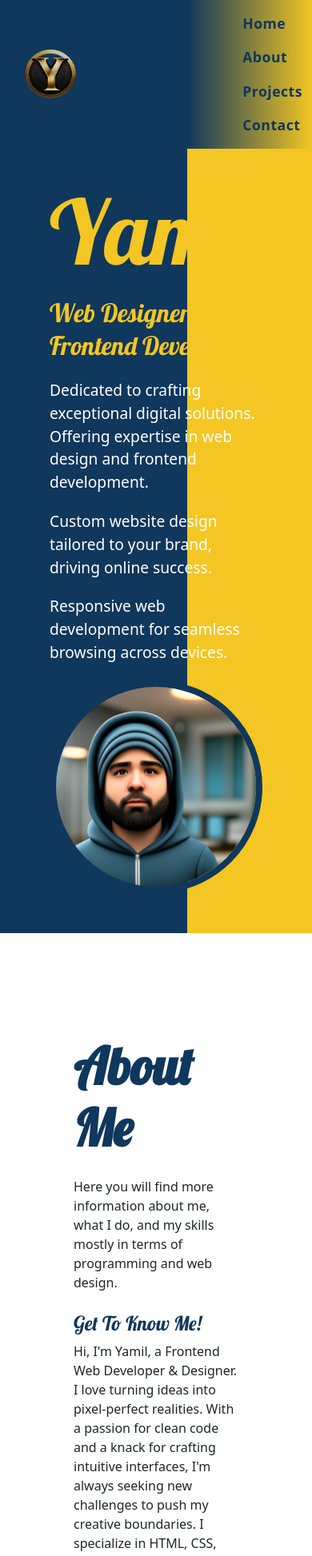
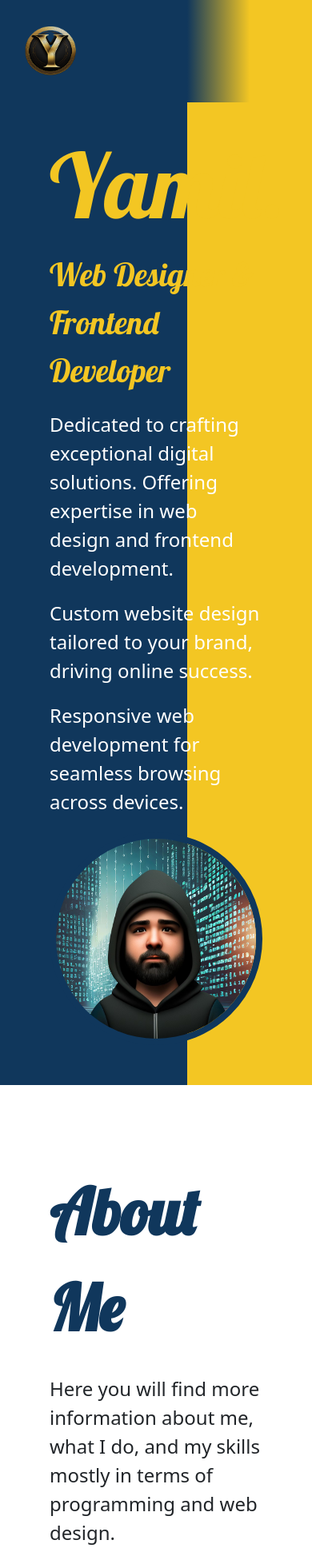
Before and after one commit to YamilVillegas/Yamil-Portfolio, a React (Create React App) app: page / in a window 390 px wide. Shown: the top 1946 px of the page at 80% size. Built offline with nearby package versions, Linux system fonts and the light colour scheme.

Commit message:
Animations and updated headshot

```diff
--- a/src/App.css
+++ b/src/App.css
@@ -1,3 +1,7 @@
+html {
+  scroll-behavior: smooth;
+}
+
 body {
   font-family: 'Open Sans', sans-serif;
 }
@@ -47,15 +51,15 @@ h2 {
 .navbar-dark {
   color: #10375c;
   background-color: #f3c623;
-  background-image: linear-gradient(to right, #10375c 20%, #10375c, #f3c623);
+  background-image: linear-gradient(to right, #10375c 60%, #f3c623, #f3c623);
   margin-bottom: 2rem;
   min-height: 8rem;
 }
 
 .navbar-dark .navbar-nav .nav-link {
-  color: #10375c !important;
+  color: #dcdcdc !important;
   font-weight: bold;
-  font-size: 1.1rem;
+  font-size: 1.3rem;
   letter-spacing: 0.5px;
 }
 
@@ -67,6 +71,38 @@ h2 {
 .name-text {
   font-size: 5rem;
   color: #f3c623;
+}
+
+.hero-section .name-text,
+.hero-section .hero-h2,
+.hero-section p {
+  animation: fadeIn 1s ease-in-out;
+}
+
+.hero-section img {
+  animation: zoomIn 1.5s ease-in-out;
+}
+
+@keyframes fadeIn {
+  from {
+    opacity: 0;
+    transform: translateY(20px);
+  }
+  to {
+    opacity: 1;
+    transform: translateY(0);
+  }
+}
+
+@keyframes zoomIn {
+  from {
+    opacity: 0;
+    transform: scale(0.8);
+  }
+  to {
+    opacity: 1;
+    transform: scale(1);
+  }
 }
 
 .hero-section {
@@ -83,21 +119,21 @@ h2 {
   font-size: 7rem;
   color: #f3c623;
   margin-bottom: 20px; /* Adds space below the main title */
-  line-height: 1.1; /* Increases space between lines in the heading */
+  line-height: 1.1;
 }
 
 .hero-section h2 {
-  font-size: 2rem;
+  font-size: 2.5rem;
   color: #f3c623;
-  margin-bottom: 20px; /* Adds space below the subheading */
-  line-height: 1.3;
+  margin-bottom: 20px;
+  line-height: 1.5;
 }
 
 .hero-section p {
   color: #ffffff;
-  font-size: 1.2rem;
-  line-height: 1.5; /* Adds more space between lines in paragraphs */
-  margin-bottom: 20px; /* Adds space below each paragraph */
+  font-size: 1.5rem;
+  line-height: 1.5;
+  margin-bottom: 20px;
 }
 
 .hero-section .image-container {
@@ -108,7 +144,7 @@ h2 {
 
 .hero-section .text-container {
   width: 50%;
-  padding: 0 40px; /* Increases left and right padding */
+  padding: 0 40px;
 }
 
 .img-fluid.rounded-circle {
@@ -117,13 +153,39 @@ h2 {
 }
 
 .about-me-section {
-  padding: 80px;
+  padding: 50px;
+  line-height: 1.5;
+}
+
+.skills-icons .icon {
+  animation: slideIn 2s ease-in-out;
+}
+
+@keyframes slideIn {
+  from {
+    opacity: 0;
+    transform: translateX(-20px);
+  }
+  to {
+    opacity: 1;
+    transform: translateX(0);
+  }
 }
 
 .about-me-title {
-  font-size: 4rem;
+  font-size: 5rem;
   color: #10375c;
   font-weight: bold;
+  line-height: 1.5;
+}
+
+.about-me-h2 {
+  font-size: 2.5rem;
+  line-height: 1.5;
+}
+
+.about-me-p {
+  font-size: 1.5rem;
 }
 
 .skills-icons {
@@ -153,45 +215,94 @@ h2 {
 
 .projects-h1 {
   color: #f3c623;
-  font-size: 4rem;
+  font-size: 5rem;
+}
+
+.projects-p {
+  margin-top: 50px;
+  font-size: 1.5rem;
 }
 
 .project-card {
   margin-bottom: 20px;
 }
 
-.contact-form-h3 {
-  color: #10375c;
-  font-size: 2rem;
+.project-card {
+  transition: transform 0.3s ease, box-shadow 0.3s ease;
+}
+
+.project-card:hover {
+  transform: scale(1.05);
+  box-shadow: 0px 4px 15px rgba(0, 0, 0, 0.2);
 }
 
 .contact-form {
-    padding: 20px;
-    border-radius: 10px;
-    width: 400px;
-    margin: 0 auto;
-    text-align: center;
+  padding: 40px;
+  border-radius: 15px;
+  width: 450px;
+  margin: 20px auto;
+  text-align: center;
+  box-shadow: 0px 4px 15px rgba(0, 0, 0, 0.1);
+}
+
+.contact-form-h3 {
+  white-space: nowrap;
+  font-size: 2.2rem;
+  color: #10375c;
+  margin-bottom: 15px;
+}
+
+.contact-form-p {
+  font-size: 1.25rem;
+  color: #666;
+  margin-bottom: 20px;
+  line-height: 1.6;
 }
 
 .contact-form input[type="textarea"] {
   width: 100%;
   resize: vertical;
-  padding: 10px;
-  border: 1px solid #ccc;
-  background-color: #FFFFF0;
-  border-radius: 5px;
-  min-height: 200px; /* Increase the height for a more square shape */
+  padding: 15px;
+  border: 1px solid #ddd;
+  background-color: #fefefe;
+  border-radius: 10px;
+  min-height: 150px;
+  font-size: 1rem;
+  color: #333;
+  margin-bottom: 20px;
 }
 
 .contact-form button {
-  margin-top: 10px;
+  margin-top: 20px;
+  padding: 10px 20px;
   background-color: #10375c;
   color: white;
-  border: solid;
-  border-width: 2px;
-  border-color: #f3c623;
+  border: 2px solid #f3c623;
   font-family: 'Lobster', cursive;
   font-size: 1.2rem;
+  cursor: pointer;
+  transition: background-color 0.3s ease, transform 0.3s ease;
+}
+
+.contact-form button:hover {
+  background-color: #f3c623;
+  color: #10375c;
+  transform: translateY(-2px);
+}
+
+@media (max-width: 768px) {
+  .contact-form {
+      width: 90%; /* Adjust for smaller screens */
+      padding: 30px;
+  }
+
+  .contact-form-h3 {
+      font-size: 1.8rem; /* Slightly smaller for mobile */
+  }
+
+  .contact-form-p {
+      font-size: 1.1rem; /* Adjust paragraph font size */
+  }
 }
 
 .page-enter {
--- a/src/components/AboutMe.js
+++ b/src/components/AboutMe.js
@@ -10,14 +10,14 @@ const AboutMe = () => {
         <Row>
           <Col md={8}>
             <h1 className="about-me-title mb-4">About Me</h1>
-            <p>
+            <p className='about-me-p'>
               Here you will find more information about me, what I do, and my skills mostly in terms of programming and web design.
             </p>
-            <h2 className="mt-4">Get To Know Me!</h2>
-            <p>
+            <h2 className="about-me-h2 mt-4">Get To Know Me!</h2>
+            <p className='about-me-p'>
               Hi, I'm Yamil, a Frontend Web Developer & Designer. I love turning ideas into pixel-perfect realities. With a passion for clean code and a knack for crafting intuitive interfaces, I'm always seeking new challenges to push my creative boundaries. I specialize in HTML, CSS, JavaScript, React, and React Native.
             </p>
-            <p>Let's build something amazing together!</p>
+            <p className='about-me-p'>Let's build something amazing together!</p>
           </Col>
           <Col md={4}>
             <Card className="bg-warning text-white">
--- a/src/components/ContactForm.js
+++ b/src/components/ContactForm.js
@@ -15,7 +15,7 @@ const ContactForm = () => {
   return (
     <div className="contact-form">
       <h3 className="contact-form-h3">Send me a message!</h3>
-      <p>Got a question, proposal or just want to say hello? Send a message below :)</p>
+      <p className='contact-form-p'>Got a question, proposal or just want to say hello? Send a message below :)</p>
       <Form onSubmit={handleSubmit}>
         <FormGroup>
           <Input type="textarea" value={message} onChange={(e) => setMessage(e.target.value)} placeholder="Your message" />
--- a/src/components/Header.js
+++ b/src/components/Header.js
@@ -1,29 +1,31 @@
-import { Navbar, NavbarBrand, Nav, NavItem, NavLink } from "reactstrap";
+import { Navbar, NavbarBrand } from "reactstrap";
 import YLogo from '../app/assets/img/YLogo.png';
-
+import React, { useState, useEffect } from 'react';
 
 const Header = () => {
-    return (
-        <Navbar dark color='primary' sticky='top' expand='md'>
-            <NavbarBrand href='/'>
-                <img src={YLogo} alt='YLogo' />
-            </NavbarBrand>
-            <Nav navbar className="ml-auto">
-                <NavItem>
-                    <NavLink href="#home">Home</NavLink>
-                </NavItem>
-                <NavItem>
-                    <NavLink href="#about">About</NavLink>
-                </NavItem>
-                <NavItem>
-                    <NavLink href="#projects">Projects</NavLink>
-                </NavItem>
-                <NavItem>
-                    <NavLink href="#contact">Contact</NavLink>
-                </NavItem>
-            </Nav>
-        </Navbar>
-    )
-}
+  const [scrolled, setScrolled] = useState(false);
+
+  useEffect(() => {
+    const handleScroll = () => {
+      setScrolled(window.scrollY > 50);
+    };
+
+    window.addEventListener('scroll', handleScroll);
+    return () => window.removeEventListener('scroll', handleScroll);
+  }, []);
+
+  return (
+    <Navbar
+      dark
+      className={`navbar-dark ${scrolled ? 'navbar-scrolled' : ''}`}
+      sticky="top"
+      expand="md"
+    >
+      <NavbarBrand href='/'>
+        <img src={YLogo} alt='YLogo' />
+      </NavbarBrand>
+    </Navbar>
+  );
+};
 
 export default Header;
--- a/src/components/HeroSection.js
+++ b/src/components/HeroSection.js
@@ -1,6 +1,6 @@
 import React from 'react';
 import { Container, Row, Col } from 'reactstrap';
-import headshot from '../app/assets/img/AppleImage.jpeg'
+import headshot from '../app/assets/img/CodingHeader.png'
 
 const HeroSection = () => {
   return (
@@ -8,8 +8,8 @@ const HeroSection = () => {
       <Container>
         <Row>
           <Col md={6}>
-            <h1 className='name-text'>Yamil.</h1>
-            <h2 className='hero-h2'>Web Designer & Frontend Developer</h2>
+          <h1 className="name-text animate">Yamil.</h1>
+          <h2 className="hero-h2 animate">Web Designer & Frontend Developer</h2>
             <p>Dedicated to crafting exceptional digital solutions. Offering expertise in web design and frontend development.</p>
             <p>Custom website design tailored to your brand, driving online success.</p>
             <p>Responsive web development for seamless browsing across devices.</p>
--- a/src/features/projects/ProjectsList.js
+++ b/src/features/projects/ProjectsList.js
@@ -7,7 +7,7 @@ const ProjectsList = () => {
     <div className="project-section">
       <Container>
         <h1 className="projects-h1 text-start">Projects.</h1>
-        <p className="text-start text-white">Here you will find some of the personal and client projects that I have created.</p>
+        <p className="projects-p text-start text-white">Here you will find some of the personal and client projects that I have created.</p>
         <Row>
           {PROJECTS.map((project, index) => (
             <Col xs={6} md={6} key={project.id}>
```
Also changed, not shown: src/app/assets/img/CodingHeader.png (added).
